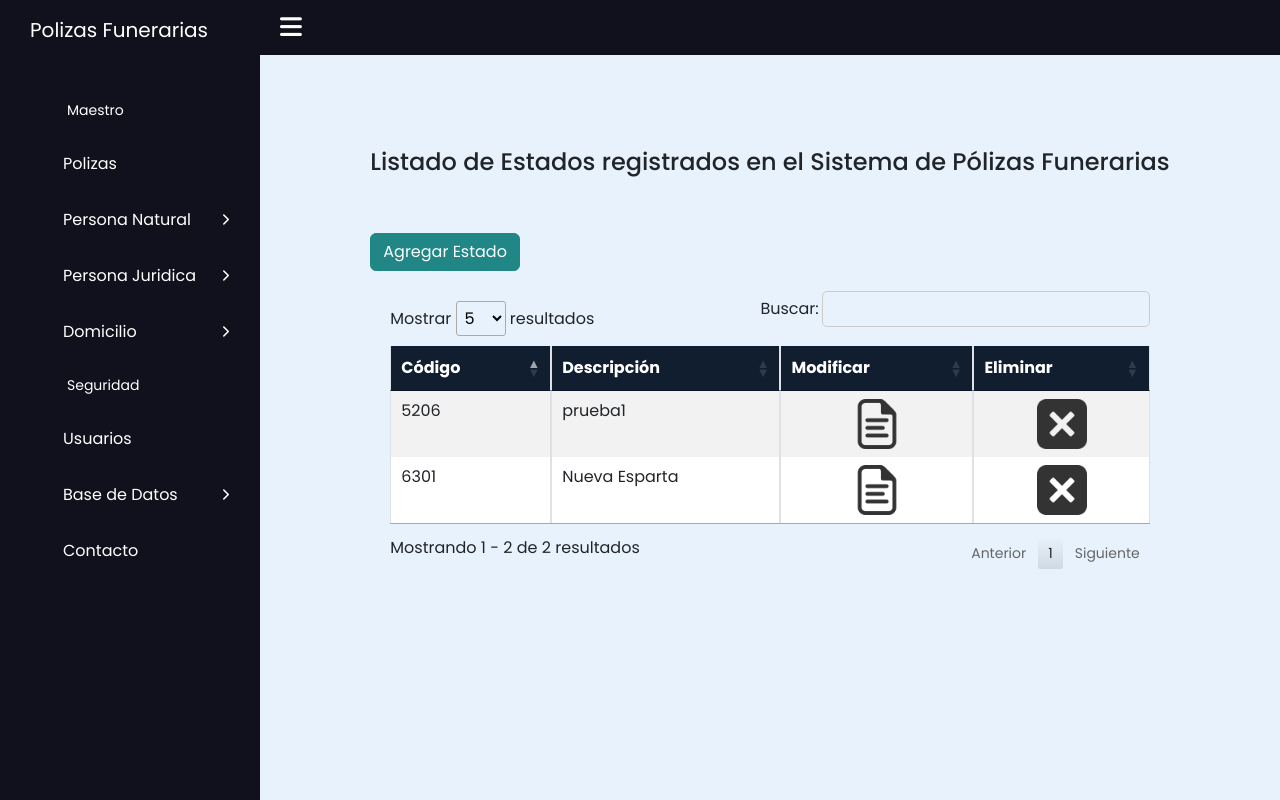
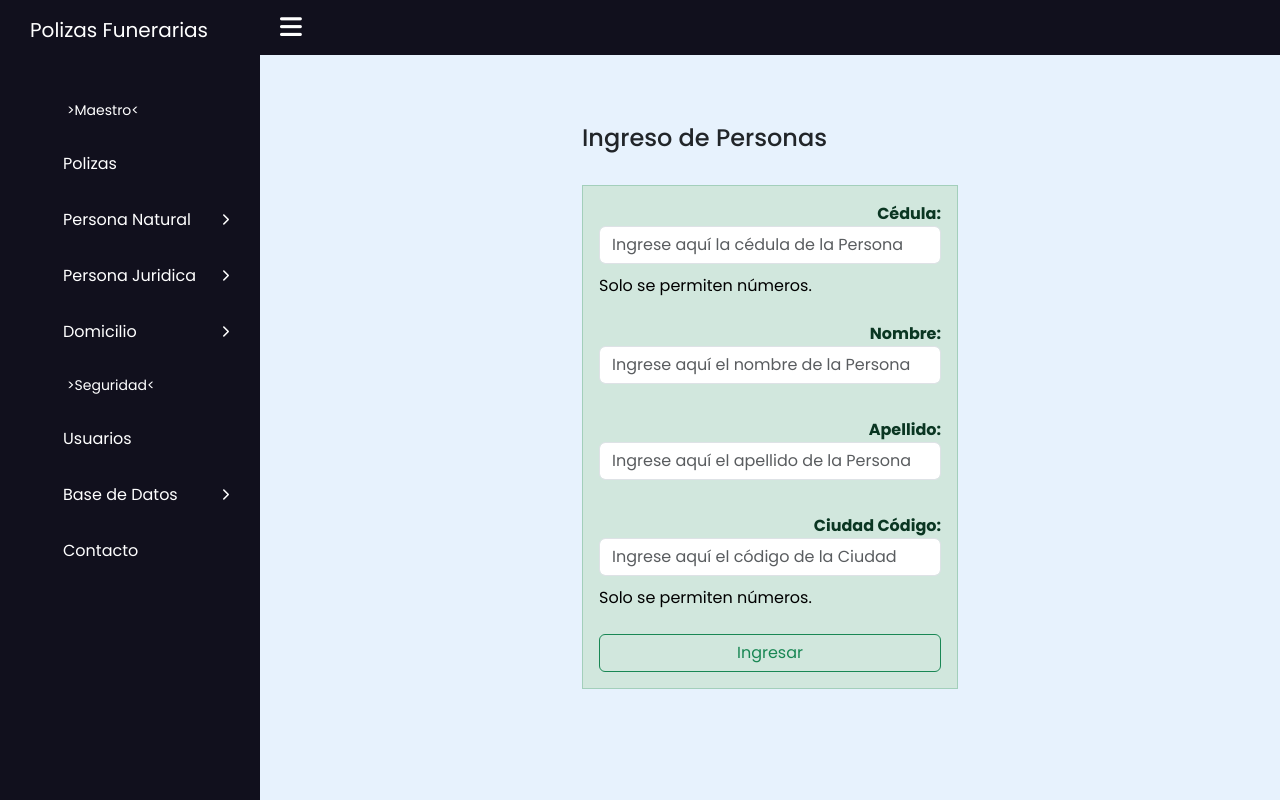
Before and after one commit to AlexMGP7/web-funeraria, a PHP site: page /views/layouts/layout.php?controller=Persona&action=IngresarPersona in a window 1280 px wide. Run offline with PHP 8.4, Linux system fonts and the light colour scheme; data comes from the database, SQL or seed files in the repository; tables that the repository leaves empty hold one stand-in row (values such as "Sample post"); some libraries are stand-ins or nearby versions.

Commit message:
agregando persona

```diff
--- /dev/null
+++ b/controllers/persona_controller.php
@@ -0,0 +1,97 @@
+<?php
+
+class PersonaController
+{
+
+    function __construct()
+    {
+    }
+
+    function ListarPersona()
+    {
+        require_once('../../views/persona/list_persona.php');
+    }
+
+    static public function ListarPersona1()
+    {
+        require_once('../../models/persona_model.php');
+        $result_Listar = PersonaModel::ListarPersona();
+        return $result_Listar;
+    }
+
+    // Para insertar
+
+    static public function BuscarUltimaPersona()
+    {
+        require_once('../../models/persona_model.php');
+        $result_Listar = PersonaModel::BuscarUltimaPersona();
+        return $result_Listar;
+    }
+
+    function IngresarPersona()
+    {
+        require_once('../../views/persona/insert_persona.php');
+    }
+
+    function IngresarPersona1()
+    {
+        require_once('../../views/persona/insert_persona1.php');
+    }
+
+    static public function IngresarPersona2($cedula, $nombre, $apellido, $ciudadCodigo)
+    {
+        require_once('../../models/persona_model.php');
+        $result_Listar = PersonaModel::IngresarPersona2($cedula, $nombre, $apellido, $ciudadCodigo);
+        return $result_Listar;
+    }
+
+    // Para actualizar
+
+    static public function BuscarPersonaByCedula($cedula)
+    {
+        require_once('../../models/persona_model.php');
+        $persona_model = new PersonaModel();
+        $result_persona = $persona_model->BuscarPersonaByCedula($cedula); // Llama al método correcto en el modelo
+        return $result_persona;
+    }
+
+    function UpdatePersona()
+    {
+        require_once('../../views/persona/update_persona.php');
+    }
+
+    function UpdatePersona1()
+    {
+        require_once('../../views/persona/update_persona1.php');
+    }
+
+    function UpdatePersona2($cedula, $nombre, $apellido, $ciudadCodigo)
+    {
+        require_once('../../models/persona_model.php');
+        $result_Listar = PersonaModel::UpdatePersona2($cedula, $nombre, $apellido, $ciudadCodigo);
+        return $result_Listar;
+    }
+
+    // Para eliminar
+
+    function DeletePersona()
+    {
+        require_once('../../views/persona/delete_persona.php');
+    }
+
+    static public function DeletePersona1($cedula)
+    {
+        require_once('../../models/persona_model.php');
+
+        // Verificar si existen registros relacionados en otras tablas
+        $hasReferencedRecords = PersonaModel::CheckReferencedRecords($cedula);
+
+        if ($hasReferencedRecords) {
+            throw new Exception("No se puede eliminar la persona porque tiene claves foráneas referenciadas en otras tablas.");
+        }
+
+        // Si no hay referencias, procede con la eliminación
+        $result_Listar = PersonaModel::DeletePersona($cedula);
+        return $result_Listar;
+    }
+}
--- /dev/null
+++ b/models/persona_model.php
@@ -0,0 +1,109 @@
+<?php
+
+class PersonaModel
+{
+
+    function __construct()
+    {
+    }
+
+    // FUNCIONES GENERICAS PARA CONSULTAR Y ACTUALIZAR (INSERTAR, MODIFICAR Y ELIMINAR)
+
+    public static function Get_Data($sql)
+    {
+        include_once('../../core/conectar.php');
+        $conexion = conectar::conexion();
+        if (!$result = mysqli_query($conexion, $sql)) {
+            die('Error in query: ' . mysqli_error($conexion)); // Print the error message
+        }
+        $conexion = conectar::desconexion($conexion);
+        return $result;
+    }
+
+    public static function Update_Data($sql)
+    {
+        include_once('../../core/conectar.php');
+        $conexion = conectar::conexion();
+        mysqli_autocommit($conexion, FALSE);
+        $result = mysqli_query($conexion, $sql);
+
+        if ($result == true) // la consulta fue exitosa
+        {
+            if (mysqli_affected_rows($conexion) == 0) // si no hizo la actualizacion
+            {
+                mysqli_rollback($conexion);
+                $result = false;
+            } else   // si hizo la actualizacion
+            {
+                mysqli_commit($conexion);
+                $result = true;
+            }
+        }
+
+        $conexion = conectar::desconexion($conexion);
+
+        return $result;
+    }
+
+    // para el resto de las operaciones
+
+    public static function ListarPersona()
+    {
+        $sql_persona = "SELECT cedula, nombre, apellido, Ciudad_Codigo FROM persona ORDER BY cedula ASC";
+        $result_persona = PersonaModel::Get_Data($sql_persona);
+        return $result_persona;
+    }
+
+    // Para la insersión
+
+    public static function BuscarUltimaPersona()
+    {
+
+        $sql_persona = "SELECT (max(cedula)) as identific FROM persona order BY cedula asc";
+        $result_persona = PersonaModel::Get_Data($sql_persona);
+        return $result_persona;
+    }
+
+    public static function IngresarPersona2($cedula, $nombre, $apellido, $ciudadCodigo)
+    {
+
+        $sql_persona = "INSERT INTO persona (cedula, nombre, apellido, Ciudad_Codigo) VALUES ($cedula, '$nombre', '$apellido', $ciudadCodigo)";
+        $result_persona = PersonaModel::Update_Data($sql_persona);
+        return $result_persona;
+    }
+
+    // Para la actualización
+
+    public static function BuscarPersonaByCedula($cedula)
+    {
+        //$sql_persona = "SELECT cedula, nombre, apellido, Ciudad_Codigo FROM persona ORDER BY cedula ASC";
+        $sql_persona = "SELECT cedula, nombre, apellido, Ciudad_Codigo FROM persona WHERE cedula = $cedula";
+        $result_persona = PersonaModel::Get_Data($sql_persona);
+
+        return $result_persona;
+    }
+
+    public static function UpdatePersona2($cedula, $nombre, $apellido, $ciudadCodigo)
+    {
+        $sql_persona = "UPDATE persona SET cedula = $cedula, nombre = '$nombre', apellido = '$apellido', Ciudad_Codigo = $ciudadCodigo WHERE cedula = $cedula";
+        $result_persona = PersonaModel::Update_Data($sql_persona);
+        return $result_persona;
+    }
+
+    // Para eliminar
+
+    public static function DeletePersona($cedula)
+    {
+        $sql_persona = "DELETE FROM persona WHERE cedula = $cedula";
+        $result_persona = PersonaModel::Update_Data($sql_persona);
+        return $result_persona;
+    }
+    public static function CheckReferencedRecords($cedula)
+    {
+        // Your code to check if the person has references in other tables goes here
+        // For example, if the person is referenced in other tables, return true, else return false.
+        // Modify this method based on your database schema and relationships.
+        // For simplicity, this example assumes no referenced records.
+        return false;
+    }
+}
--- a/views/layouts/header.php
+++ b/views/layouts/header.php
@@ -3,7 +3,7 @@
 
     <div class="menu-content">
         <ul class="menu-items">
-            <div class="menu-title">Maestro</div>
+            <div class="menu-title">>Maestro<</div>
 
             <!-- <li class="item">
                 <a href="../../index.php">Inicio</a>
@@ -85,7 +85,7 @@
                 </ul>
             </li>
 
-            <div class="menu-title">Seguridad</div>
+            <div class="menu-title">>Seguridad<</div>
 
             <li class="item">
                 <a href="#">Usuarios</a>
--- /dev/null
+++ b/views/persona/insert_persona.php
@@ -0,0 +1,33 @@
+<?php
+require_once('../../controllers/persona_controller.php');
+$controller = new PersonaController();
+$result_persona = $controller->BuscarUltimaPersona();
+$numrows = mysqli_num_rows($result_persona);
+?>
+
+<div class="container">
+    <div class="page-content">
+        <form action="?controller=Persona&action=IngresarPersona1" method="POST">
+            <br>
+            <h4>Ingreso de Personas</h4>
+            <br>
+            <div class="alert alert-success">
+                <label for="cedula" align="right"><b>Cédula:</b></label>
+                <input class="form-control mr-sm-2" type="text" name="cedula" id="cedula" pattern="[0-9]+" maxlength="10" required placeholder="Ingrese aquí la cédula de la Persona" />
+                <span class="text-black">Solo se permiten números.</span>
+                <br>
+                <label for="nombre" align="right"><b>Nombre:</b></label>
+                <input class="form-control mr-sm-2" type="text" name="nombre" id="nombre" maxlength="50" required placeholder="Ingrese aquí el nombre de la Persona" />
+                <br>
+                <label for="apellido" align="right"><b>Apellido:</b></label>
+                <input class="form-control mr-sm-2" type="text" name="apellido" id="apellido" maxlength="50" required placeholder="Ingrese aquí el apellido de la Persona" />
+                <br>
+                <label for="ciudad_codigo" align="right"><b>Ciudad Código:</b></label>
+                <input class="form-control mr-sm-2" type="text" name="ciudad_codigo" id="ciudad_codigo" pattern="[0-9]+" maxlength="5" required placeholder="Ingrese aquí el código de la Ciudad" />
+                <span class="text-black">Solo se permiten números.</span>
+                <br>
+                <button class="btn btn-outline-success my-2 my-sm-0" type="submit">Ingresar</button>
+            </div>
+        </form>
+    </div>
+</div>
--- a/views/routing.php
+++ b/views/routing.php
@@ -3,7 +3,8 @@ $controllers = array(
     'Estado' => ['ListarEstado', 'IngresarEstado', 'IngresarEstado1', 'UpdateEstado', 'UpdateEstado1', 'DeleteEstado'],
     'Municipio' => ['ListarMunicipio', 'IngresarMunicipio', 'IngresarMunicipio1', 'UpdateMunicipio', 'UpdateMunicipio1', 'DeleteMunicipio'],
     'Parroquia' => ['ListarParroquia', 'IngresarParroquia', 'IngresarParroquia1', 'UpdateParroquia', 'UpdateParroquia1', 'DeleteParroquia'],
-    'Ciudad' => ['ListarCiudad', 'IngresarCiudad', 'IngresarCiudad1', 'UpdateCiudad', 'UpdateCiudad1', 'DeleteCiudad']
+    'Ciudad' => ['ListarCiudad', 'IngresarCiudad', 'IngresarCiudad1', 'UpdateCiudad', 'UpdateCiudad1', 'DeleteCiudad'],
+    'Persona' => ['ListarPersona', 'IngresarPersona', 'IngresarPersona1', 'UpdatePersona', 'UpdatePersona1', 'DeletePersona']
     // Agrega más controladores y acciones según sea necesario
 );
 
@@ -139,10 +140,31 @@ function call($controller, $action)
                     $ciudadController->ListarCiudad();
                     break;
             }
-            break;
-            // Agregar más casos según los controladores que se necesiten
+        case 'Persona':
+            $personaController = new PersonaController();
+
+            switch ($action) {
+                case 'ListarPersona':
+                    $personaController->ListarPersona();
+                    break;
+                case 'IngresarPersona':
+                    $personaController->IngresarPersona();
+                    break;
+                case 'IngresarPersona1':
+                    $personaController->IngresarPersona1();
+                    break;
+                case 'UpdatePersona':
+                    $personaController->UpdatePersona();
+                    break;
+                case 'DeletePersona':
+                    $personaController->DeletePersona();
+                    break;
+                default:
+                    $personaController->ListarPersona();
+                    break;
+            }
         default:
-            call('Estado', 'ListarEstado');
+            $personaController->IngresarPersona();
             break;
     }
 }
```
Also changed, not shown: php-login/signup.php (+9 -7 lines), views/persona/delete_persona.php (added), views/persona/insert_persona1.php (added), views/persona/list_persona.php (added), views/persona/update_persona.php (added), views/persona/update_persona1.php (added).
